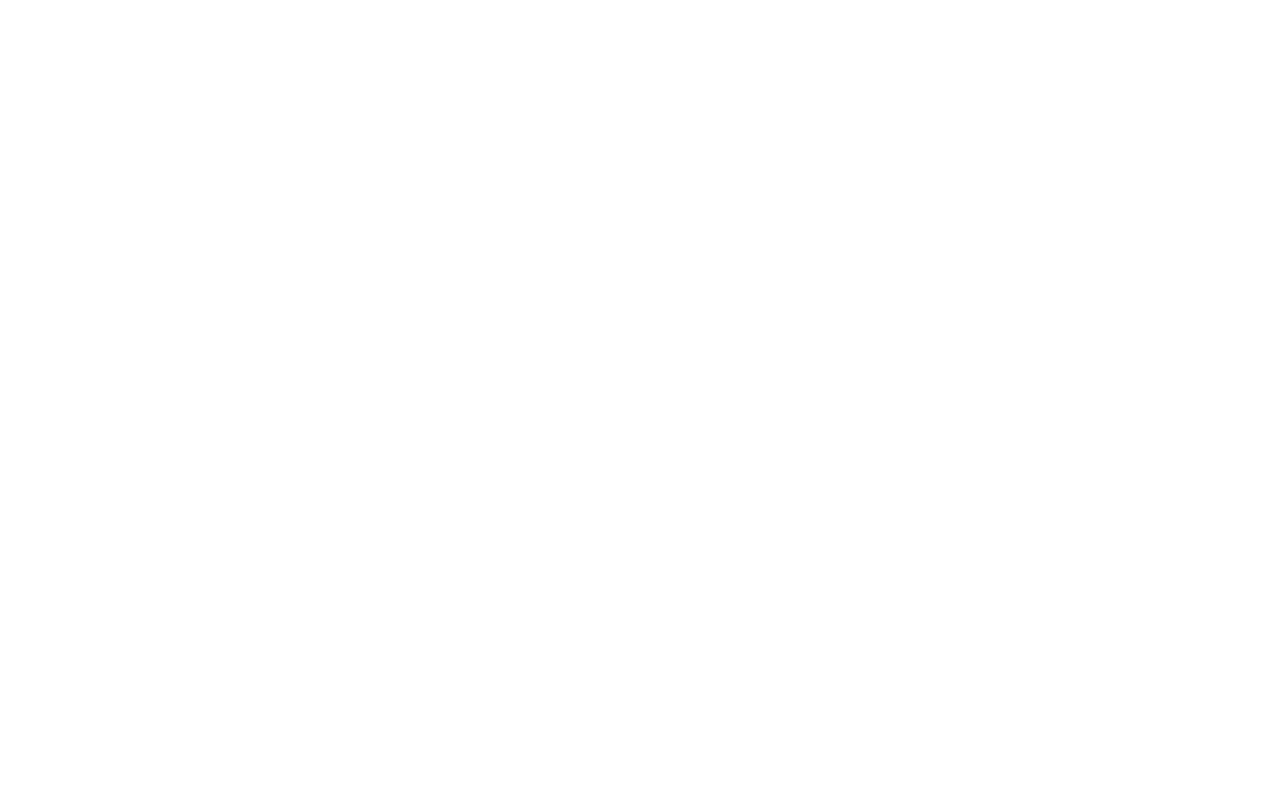
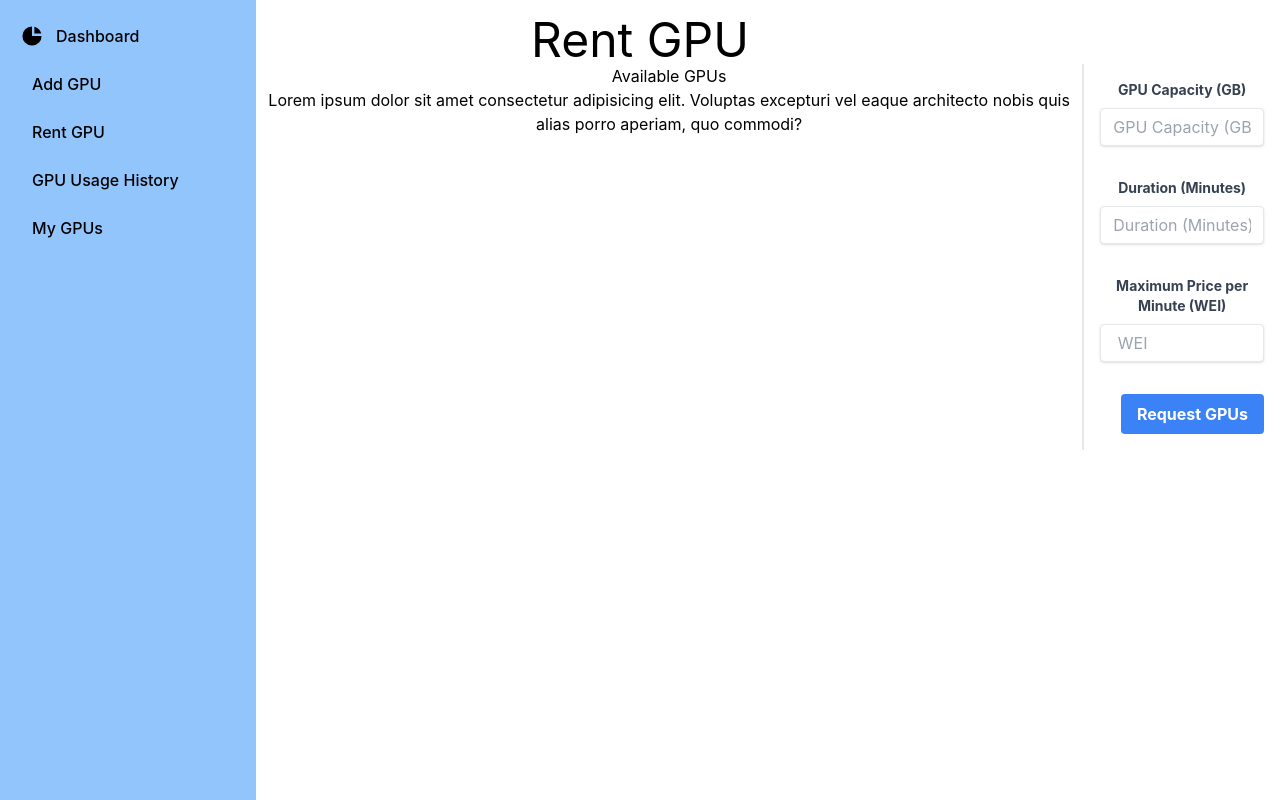
Before and after one commit to pali101/GPUHub, a React (Create React App) app in the folder src/frontend/: page /rentgpu in a window 1280 px wide. Before the commit this address had no page. Built offline with nearby package versions, Linux system fonts and the light colour scheme.

Commit message:
Rent GPU page added, GPU Request form ui added

```diff
--- a/src/frontend/src/App.js
+++ b/src/frontend/src/App.js
@@ -3,6 +3,7 @@
 import Dashboard from "./components/Dashboard";
 import Home from "./components/Home";
 import AddGPU from "./components/AddGPU";
+import RentGPU from "./components/RentGPU";
 
 function App() {
   return (
@@ -11,6 +12,7 @@
         <Routes>
           <Route path="/dashboard" Component={Dashboard} />
           <Route path="/addgpu" Component={AddGPU} />
+          <Route path="/rentgpu" Component={RentGPU} />
 
           <Route path="/" Component={Home} />
         </Routes>
--- /dev/null
+++ b/src/frontend/src/components/RentGPU.js
@@ -0,0 +1,72 @@
+import React from "react";
+import { Navbar } from "./Navbar";
+
+const RentGPU = () => {
+  return (
+    <div>
+      <Navbar />
+      <h1 className="text-5xl mt-4">Rent GPU</h1>
+      <div className="flex ml-64">
+        <div className="flex flex-col">
+          <h2>Available GPUs </h2>
+          <div><p>Lorem ipsum dolor sit amet consectetur adipisicing elit. Voluptas excepturi vel eaque architecto nobis quis alias porro aperiam, quo commodi?</p></div>
+        </div>
+        <div className="w-1/4 flex flex-col border-l-2">
+          <div class="m-4">
+            <label
+              className="block text-gray-700 text-sm font-bold mb-2"
+              for="username"
+            >
+              GPU Capacity (GB)
+            </label>
+            <input
+              class="shadow appearance-none border rounded w-full py-2 px-3 text-gray-700 leading-tight focus:outline-none focus:shadow-outline"
+              id="username"
+              type="text"
+              placeholder="GPU Capacity (GB)"
+            />
+          </div>
+          <div class="m-4">
+            <label
+              className="block text-gray-700 text-sm font-bold mb-2"
+              for="username"
+            >
+              Duration (Minutes)
+            </label>
+            <input
+              class="shadow appearance-none border rounded w-full py-2 px-3 text-gray-700 leading-tight focus:outline-none focus:shadow-outline"
+              id="username"
+              type="text"
+              placeholder="Duration (Minutes)"
+            />
+          </div>
+          <div class="m-4">
+            <label
+              className="block text-gray-700 text-sm font-bold mb-2"
+              for="username"
+            >
+              Maximum Price per Minute (WEI)
+            </label>
+            <input
+              class="shadow appearance-none border rounded w-full py-2 px-3 text-gray-700 leading-tight focus:outline-none focus:shadow-outline"
+              id="username"
+              type="text"
+              placeholder=" WEI"
+            />
+          </div>
+
+          <div class="flex items-center justify-end">
+            <button
+              class="m-4  bg-blue-500 hover:bg-blue-700 text-white font-bold py-2 px-4 rounded focus:outline-none focus:shadow-outline"
+              type="button"
+            >
+              Request GPUs
+            </button>
+          </div>
+        </div>
+      </div>
+    </div>
+  );
+};
+
+export default RentGPU;
```
